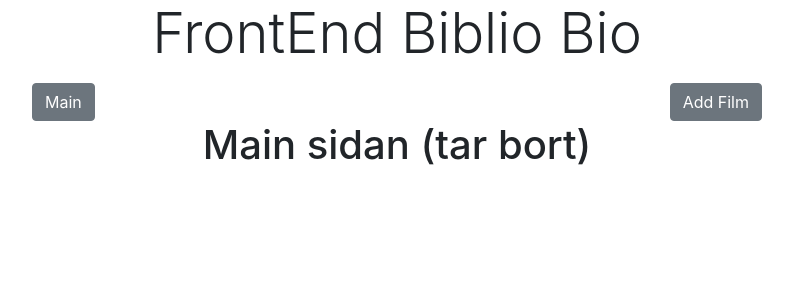
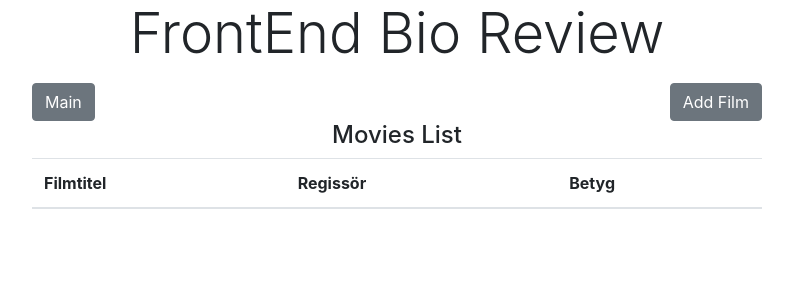
Before and after one commit to rsorianosanchis/mandatory-advanced-js2, a React (Create React App) app: page / in a window 1280 px wide. Shown: the top 300 px of the page, without its empty margins (243-1036 px from the left). Built offline with nearby package versions, Linux system fonts and the light colour scheme; no server answers.

Commit message:
v. 05/04/2019 --00:05 in process

```diff
--- a/src/labbComponents/header.js
+++ b/src/labbComponents/header.js
@@ -1,8 +1,7 @@
 import React from 'react';
-import {Link} from 'react-router-dom';
 
 export const Header = ()=> (
   <header className='col-12 col-md-8' >
-      <p className='text-center display-4'> FrontEnd Biblio Bio</p>
+      <p className='text-center display-4 text-nowrap'> FrontEnd Bio Review</p>
   </header>
 )
--- /dev/null
+++ b/src/labbComponents/movieItem.js
@@ -0,0 +1,7 @@
+import React,{Component} from 'react';
+
+export class MovieItem extends Component {
+  render(){
+
+  }
+}
--- /dev/null
+++ b/src/labbComponents/moviesList.js
@@ -0,0 +1,31 @@
+import React,{Component} from 'react';
+import {MovieItem} from './movieItem';
+
+export class MoviesList extends Component {
+
+  _renderaList = ()=>{
+    const movies= this.props.movies;
+    if (movies.length === 0 ) return null;
+    console.log(movies);
+    return(
+      <MovieItem />
+    )
+  }
+
+  render(){
+    return (
+      <table className='table'>
+        <thead>
+          <tr>
+            <th scope='col'>Filmtitel</th>
+            <th scope='col'>Regissör</th>
+            <th scope='col'>Betyg</th>
+          </tr>
+        </thead>
+        <tbody>
+          {this._renderaList()}
+        </tbody>
+      </table>
+    )
+  }
+}
--- a/src/sidor/main.js
+++ b/src/sidor/main.js
@@ -1,10 +1,14 @@
 import React,{Component} from 'react';
+import {MoviesList} from '../labbComponents/moviesList.js';
 
 export class Main extends Component {
   render(){
     console.log(this.props.movies);
     return(
-      <h1>Main sidan (tar bort)</h1>
+      <div className='col-12 col-md-8' >
+        <h4 className='text-center display-5'>Movies List</h4>
+        <MoviesList movies={this.props.movies}/>
+      </div>
     )
   }
 }
```
